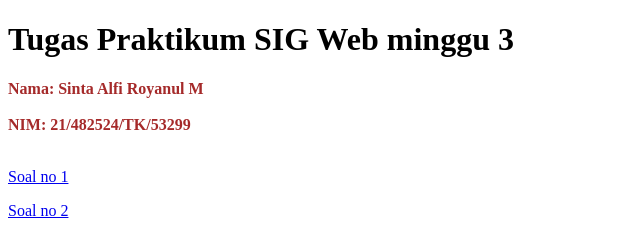
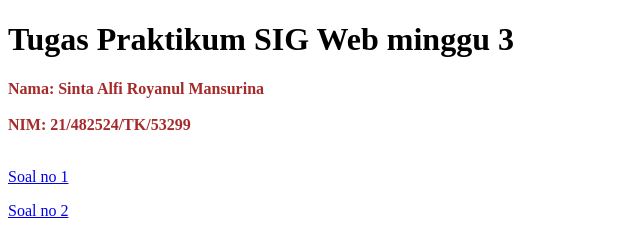
Before and after one commit to sintaalfirm/tugas-m3, a plain HTML site: page index.html in a window 1280 px wide. Shown: the top 233 px of the page, 0-640 px from the left. Drawn offline with Linux system fonts and the light colour scheme.

Commit message:
update nama

```diff
--- a/index.html
+++ b/index.html
@@ -7,7 +7,7 @@
 </head>
 <body>
     <h1>Tugas Praktikum SIG Web minggu 3</h1>
-    <p style="color: brown; font-weight: bold;">Nama: Sinta Alfi Royanul M <br><br>
+    <p style="color: brown; font-weight: bold;">Nama: Sinta Alfi Royanul Mansurina <br><br>
     NIM: 21/482524/TK/53299<br><br></p>
     <p><a href="no1.html">Soal no 1</a></p>
     <p><a href="no2.html">Soal no 2</a></p>
```
